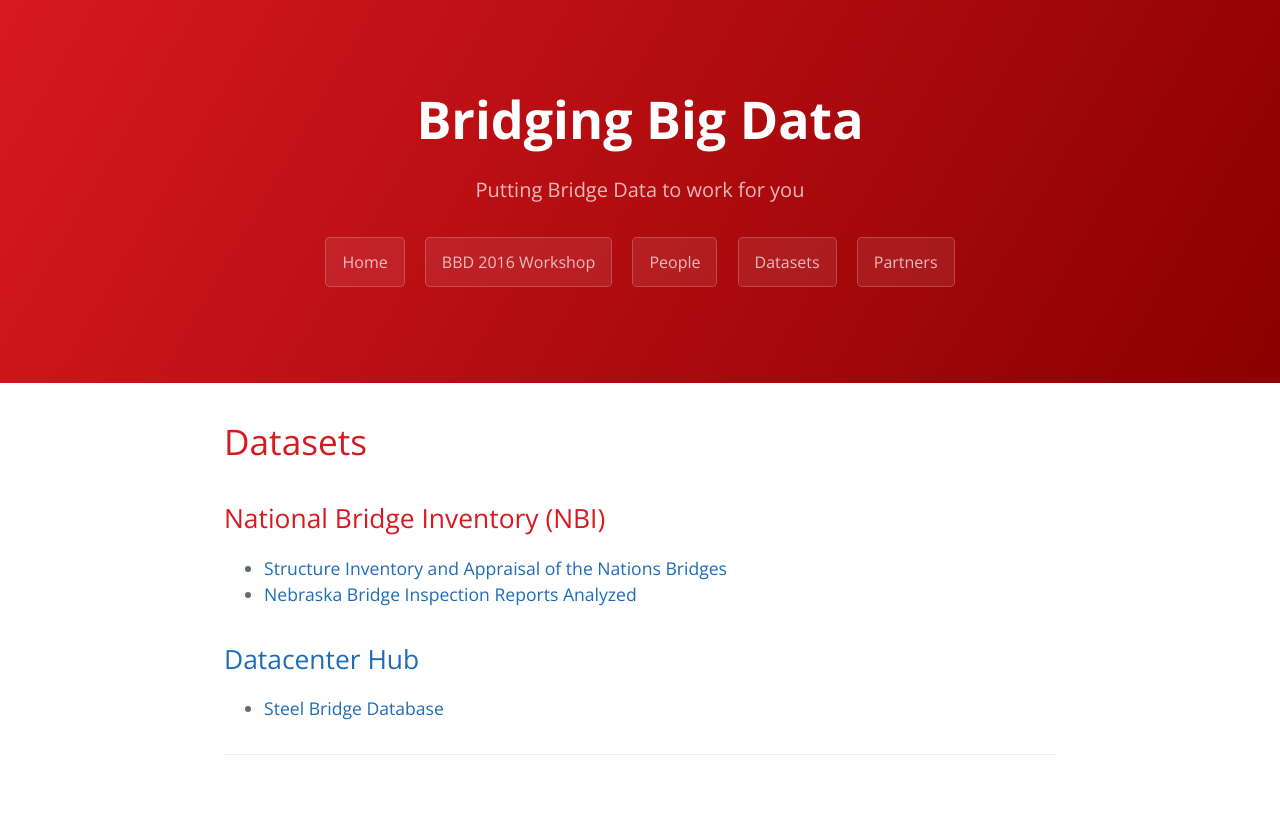
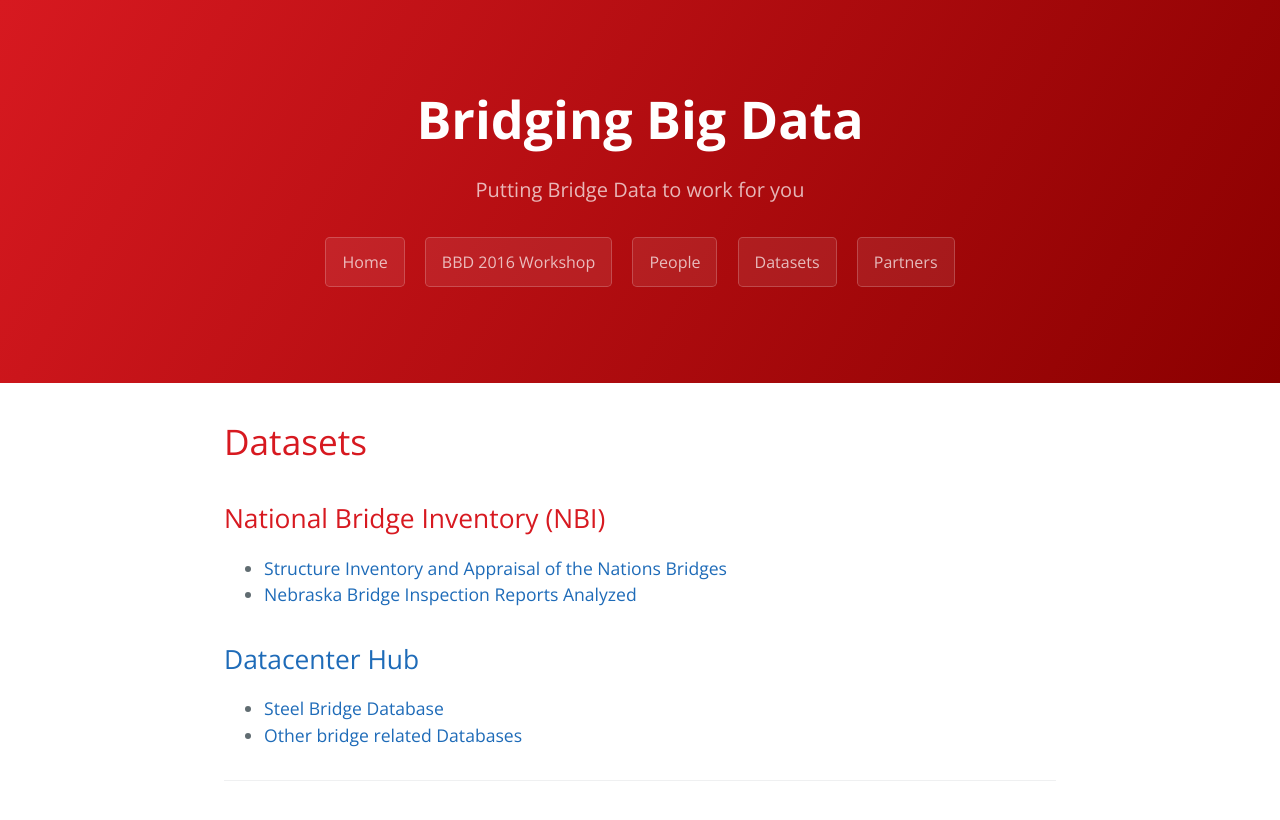
Before and after one commit to BridgingBigData/BridgingBigData.github.io, a Jekyll site: the page built from pages/datasets.md, in a window 1280 px wide. Shown: the top 820 px of the page. Built offline with Jekyll 4.4.1, drawn with Linux system fonts in a browser that asks for light colours.

Commit message:
Update datasets.md

```diff
--- a/pages/datasets.md
+++ b/pages/datasets.md
@@ -13,3 +13,4 @@ description: Bridging Big Data People
 
 ## [Datacenter Hub](https://datacenterhub.org)
 - [Steel Bridge Database](https://datacenterhub.org/resources/130)
+- [Other bridge related Databases](https://datacenterhub.org/resources/browse?search=bridge)
```
